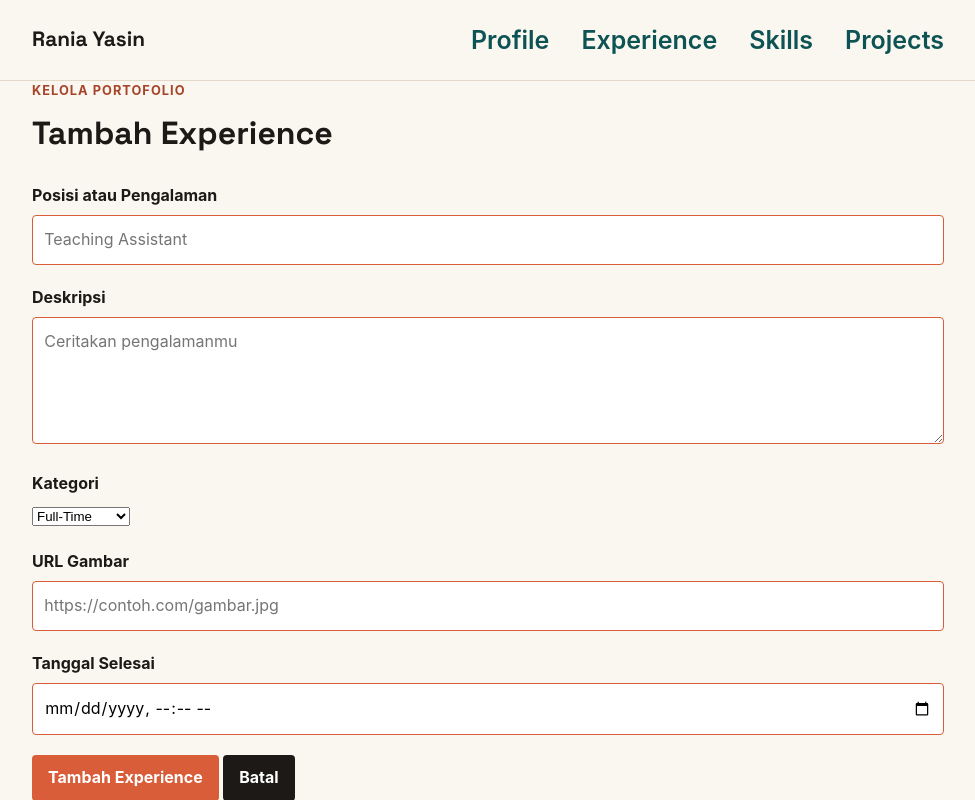
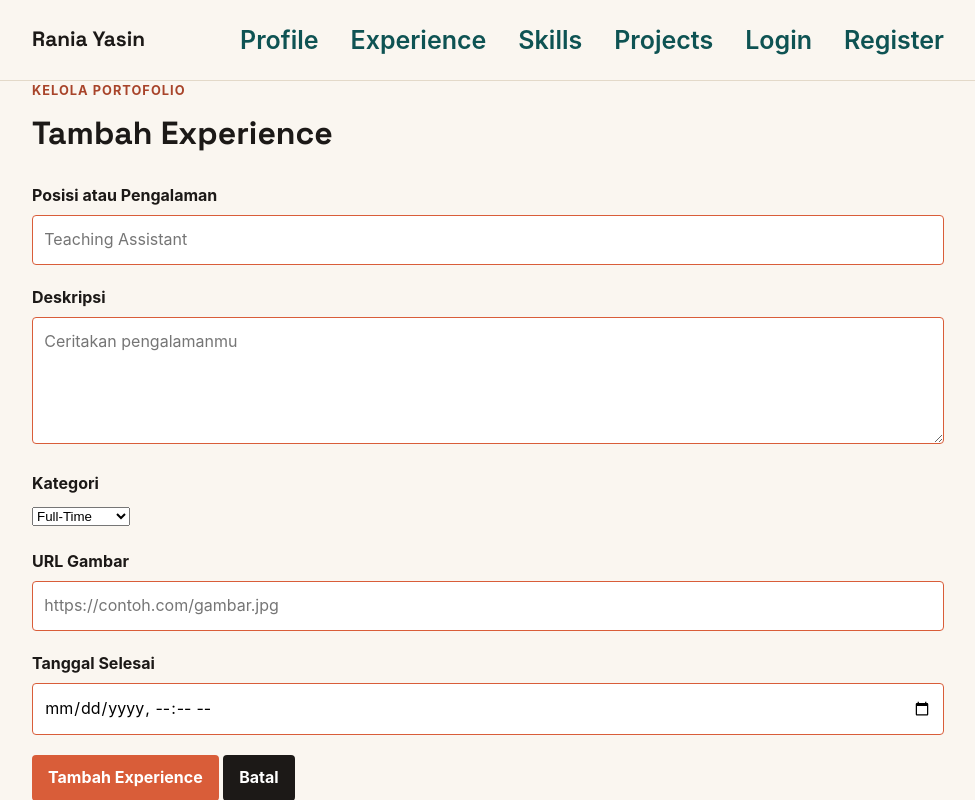
Before and after one commit to raniaysnn/myportofolio, a Django app: page /experience/add/ in a window 1280 px wide. Shown: the top 800 px of the page, without its empty margins (152-1127 px from the left). Run offline with Django 5.2, Linux system fonts and the light colour scheme.

Commit message:
Bagian 1 - Done

```diff
--- a/main/urls.py
+++ b/main/urls.py
@@ -1,6 +1,7 @@
 from django.urls import path
 
 from main.views import show_main, show_experience, show_project, show_projects, create_project, get_projects_json, delete_project, create_experience, get_experiences_json, delete_experience, update_experience
+from main.views import register, login_user, logout_user
 app_name = "main"
 
 urlpatterns = [
@@ -15,4 +16,7 @@ urlpatterns = [
     path("experience/<uuid:experience_id>/edit/", update_experience, name="update_experience"),
     path("experience/<uuid:experience_id>/delete/", delete_experience, name="delete_experience"),
     path("api/experiences/", get_experiences_json, name="get_experiences_json"),
+    path("register/", register, name="register"),
+    path("login/", login_user, name="login"),
+    path("logout/", logout_user, name="logout"),
 ]
--- a/main/views.py
+++ b/main/views.py
@@ -176,3 +176,7 @@ def login_user(request):
         "form": form,
     }
     return render(request, "login.html", context)
+
+def logout_user(request):
+    logout(request)
+    return redirect("main:show_main")
--- a/templates/base.html
+++ b/templates/base.html
@@ -28,6 +28,13 @@
                 <a href="{% url 'main:show_experience' %}">Experience</a>
                 <a href="{% url 'main:show_main' %}#skills">Skills</a>
                 <a href="{% url 'main:show_project' %}">Projects</a>
+                {% if user.is_authenticated %}
+                    <span class="nav-user">{{ user.username }}</span>
+                    <a href="{% url 'main:logout' %}">Logout</a>
+                {% else %}
+                    <a href="{% url 'main:login' %}">Login</a>
+                    <a href="{% url 'main:register' %}">Register</a>
+                {% endif %}
             </nav>
         </div>
     </header>
```
